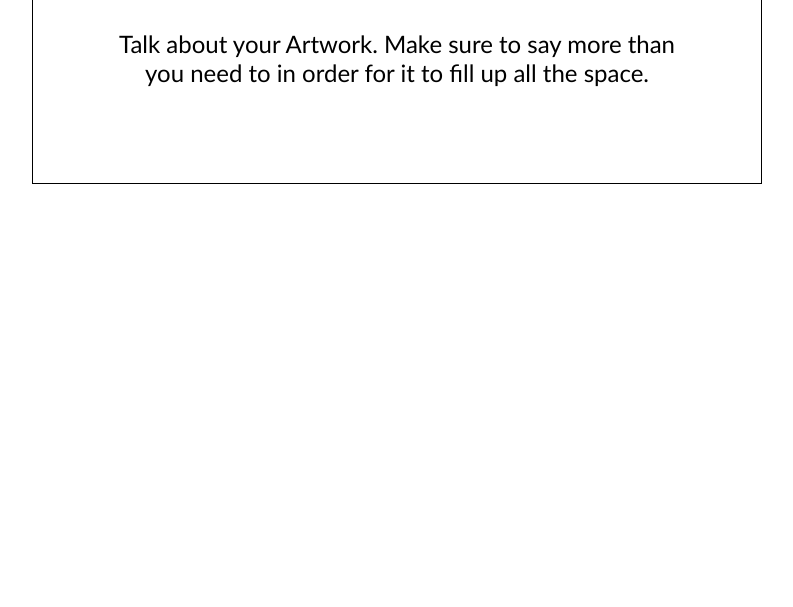
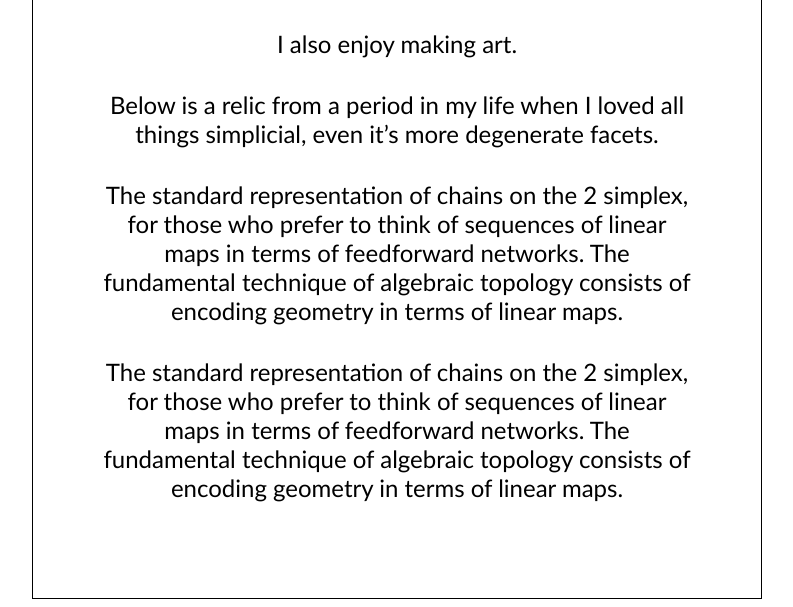
Before and after one commit to jeremy-p-mann/jeremypmannwebsite, a Gatsby site: page /artwork in a window 1280 px wide. Shown: the part 256-863 px from the top of the page, without its empty margins (243-1036 px from the left). Before the commit the page ends 800 px from the top, so only its background shows below. Built offline with nearby package versions, Linux system fonts and the light colour scheme; Gatsby itself is replaced by a stand-in of ours.

Commit message:
add text to artwork

```diff
--- a/src/pages/artwork.js
+++ b/src/pages/artwork.js
@@ -5,11 +5,26 @@ import Paragraph from "../components/paragraph";
 const Artwork = () => {
   const title = "Artwork";
   const content = (
-        <Paragraph>
-            Talk about your Artwork. Make sure to say more than you need to
-            in order for it to fill up all the space.
-        </Paragraph>
-    );
+    <div>
+      <Paragraph>I also enjoy making art.</Paragraph>
+      <Paragraph>
+        Below is a relic from a period in my life when I loved all things
+        simplicial, even it’s more degenerate facets.
+      </Paragraph>
+      <Paragraph>
+        The standard representation of chains on the 2 simplex, for those who
+        prefer to think of sequences of linear maps in terms of feedforward
+        networks. The fundamental technique of algebraic topology consists of
+        encoding geometry in terms of linear maps.
+      </Paragraph>
+      <Paragraph>
+        The standard representation of chains on the 2 simplex, for those who
+        prefer to think of sequences of linear maps in terms of feedforward
+        networks. The fundamental technique of algebraic topology consists of
+        encoding geometry in terms of linear maps.
+      </Paragraph>
+    </div>
+  );
   return <Layout title={title}>{content}</Layout>;
 };
 
```
